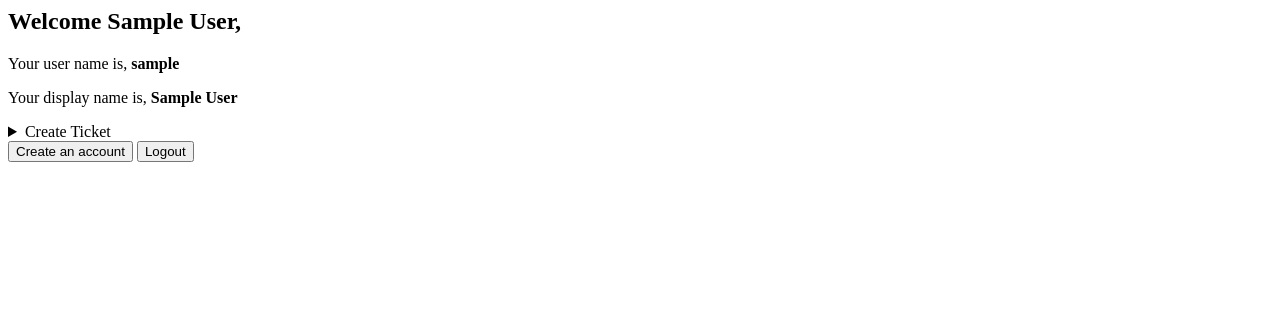
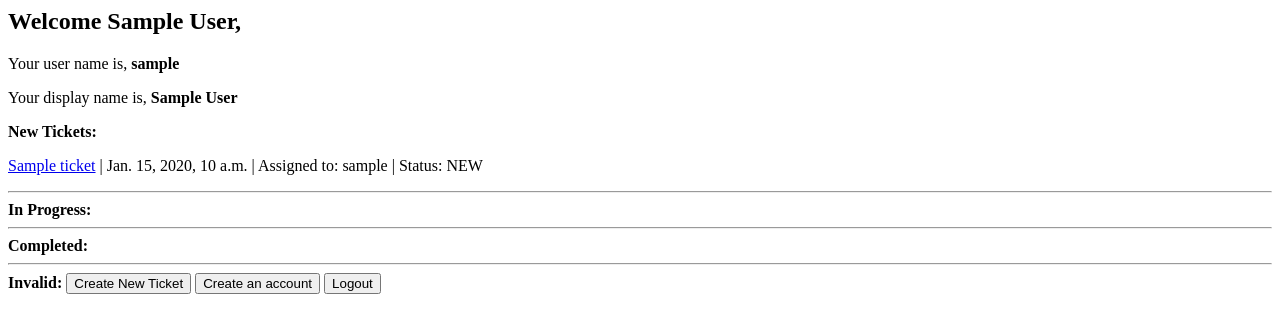
Before and after one commit to sepabailey/bugtracker, a Django app: page / in a window 1280 px wide. Shown: the top 333 px of the page. Run offline with Django 3.2, Linux system fonts and the light colour scheme; a user stored in the database is signed in; tables that the repository leaves empty hold one stand-in row (values such as "Sample post").

Commit message:
app now displays tickets on homepage in sorted order. Can change status of tickets and can edit them

```diff
--- a/bugticket/forms.py
+++ b/bugticket/forms.py
@@ -14,9 +14,6 @@ class SignupForm(UserCreationForm):
         fields = ('username', 'display_name', 'password1', 'password2')
 
 
-class TicketForm(forms.ModelForm):
-    class Meta:
-        model = Ticket
-        fields = [
-            'title', 'date', 'description', 'filed_user', 'ticket_status', 'assigned_user', 'completed_user'
-        ]
+class TicketForm(forms.Form):
+    title = forms.CharField(max_length=50)
+    description = forms.CharField(widget=forms.Textarea)
--- a/bugticket/models.py
+++ b/bugticket/models.py
@@ -25,10 +25,15 @@ class Ticket(models.Model):
     date = models.DateTimeField(default=timezone.now)
     description = models.TextField()
     filed_user = models.ForeignKey(
-        get_user_model(), related_name='filed_user', on_delete=models.CASCADE)
+        # https://stackoverflow.com/questions/25964312/not-null-constraint-failed-after-adding-to-models-py
+        # https://stackoverflow.com/questions/4604814/django-model-field-default-to-null
+        get_user_model(), related_name='filed_user', on_delete=models.CASCADE, default=None, null=True, blank=True)
     ticket_status = models.CharField(
         max_length=25, choices=STATUS_CHOICES, default=NEW)
     assigned_user = models.ForeignKey(
-        get_user_model(), related_name='assigned_user', on_delete=models.CASCADE)
+        get_user_model(), related_name='assigned_user', on_delete=models.CASCADE, default=None, null=True, blank=True)
     completed_user = models.ForeignKey(
-        get_user_model(), related_name='completed_user', on_delete=models.CASCADE)
+        get_user_model(), related_name='completed_user', on_delete=models.CASCADE, default=None, null=True, blank=True)
+
+    def __str__(self):
+        return self.title
--- a/bugticket/templates/index.html
+++ b/bugticket/templates/index.html
@@ -2,12 +2,40 @@
 <h2>Welcome {{user.display_name}},</h2>
 <p>Your user name is, <b>{{user.username}}</b></p>
 <p>Your display name is, <b>{{user.display_name}}</b></p>
-<details
-  ><summary>Create Ticket</summary>
-  <form action="" method="post">
-    {% csrf_token %} {{form.as_p}} <input type="submit" value="Add Ticket" />
-  </form>
-</details>
+
 {%endif%}
+
+<b>New Tickets:</b>
+{%for ticket in ticket_data%}
+{% if ticket.ticket_status == "NEW" %}
+  <p><a href = {% url 'ticket_detail' id=ticket.id%}>{{ticket.title}}</a> | {{ticket.date}} | Assigned to: {{ticket.assigned_user}} | Status: {{ticket.ticket_status}}</p>
+  {% endif %}
+{% endfor %}
+<hr>
+
+<b>In Progress:</b>
+{%for ticket in ticket_data%}
+{% if ticket.ticket_status == "IN PROGRESS" %}
+  <p><a href = {% url 'ticket_detail' id=ticket.id%}>{{ticket.title}}</a> | {{ticket.date}} | Assigned to: {{ticket.assigned_user}} | Status: {{ticket.ticket_status}}</p>
+  {% endif %}
+{% endfor %}
+<hr>
+
+<b>Completed:</b>
+{%for ticket in ticket_data%}
+{% if ticket.ticket_status == "DONE" %}
+  <p><a href = {% url 'ticket_detail' id=ticket.id%}>{{ticket.title}}</a> | {{ticket.date}} | Assigned to: {{ticket.assigned_user}} | Status: {{ticket.ticket_status}}</p>
+  {% endif %}
+{% endfor %}
+<hr>
+
+<b>Invalid:</b>
+{%for ticket in ticket_data%}
+{% if ticket.ticket_status == "INVALID" %}
+  <p><a href = {% url 'ticket_detail' id=ticket.id%}>{{ticket.title}}</a> | {{ticket.date}} | Assigned to: {{ticket.assigned_user}} | Status: {{ticket.ticket_status}}</p>
+  {% endif %}
+{% endfor %}
+
+<a href={%url 'new_ticket_form' user_id=user.id%}><button>Create New Ticket</button></a>
 <a href="{%url 'signup'%}"><button>Create an account</button></a>
 <a href="{%url 'logout_url'%}"><button>Logout</button></a>
--- /dev/null
+++ b/bugticket/templates/new_ticket_form.html
@@ -0,0 +1,6 @@
+<h2>Create Ticket</h2>
+<form action="" method="post">
+  {% csrf_token %} {{form.as_p}} <input type="submit" value="Add Ticket" />
+</form>
+
+<a href="{% url 'homepage' %}">Back</a>
--- /dev/null
+++ b/bugticket/templates/user_detail.html
@@ -0,0 +1,6 @@
+<b>Assigned</b>
+<p>{% for ticket in assigned_ticket %} {{ ticket }} {% endfor %}</p>
+<b>Filed</b>
+<p>{% for ticket in filed_ticket %} {{ ticket }} {% endfor %}</p>
+<b>Completed</b>
+<p>{% for ticket in completed_ticket %} {{ ticket }} {% endfor %}</p>
--- a/bugticket/urls.py
+++ b/bugticket/urls.py
@@ -7,4 +7,14 @@ urlpatterns = [
     path('logout/', views.logoutview, name='logout_url'),
     path('signup/', views.adduser, name='signup'),
     path('ticket_detail/<int:id>', views.ticket_detail, name='ticket_detail'),
+    path('ticketform/<int:user_id>', views.create_ticket, name='new_ticket_form'),
+    path('in_progress/edit/<int:ticket_id>',
+         views.inprogress_ticket, name='in_progress'),
+    path('complete/edit/<int:ticket_id>',
+         views.complete_ticket, name='complete_progress'),
+    path('invalid/edit/<int:ticket_id>',
+         views.invalid_ticket, name='invalid_progress'),
+    path('edit_ticket/edit/<int:ticket_id>', views.edit_ticket, name='edit'),
+    path('user_detail/<int:user_id>',
+         views.user_detail, name='user_detail'),
 ]
--- a/bugticket/views.py
+++ b/bugticket/views.py
@@ -8,6 +8,7 @@ from bugticket.forms import TicketForm
 
 @login_required
 def index(request):
+    ticket_data = Ticket.objects.all()
     user_data = CustomUser.objects.all()
     form = TicketForm()
     if request.method == "POST":
@@ -15,7 +16,7 @@ def index(request):
         form.save()
         return HttpResponseRedirect(reverse('home'))
     return render(request, 'index.html', {
-        'user_data': user_data, 'form': form
+        'user_data': user_data, 'ticket_data': ticket_data
     })
 
 
@@ -62,6 +63,80 @@ def adduser(request):
     return render(request, html, {'form': form})
 
 
+@login_required
 def ticket_detail(request, id):
     ticket = Ticket.objects.get(id=id)
     return render(request, 'ticket_detail.html', {'ticket': ticket})
+
+
+@login_required
+def create_ticket(request, user_id):
+    if request.method == 'POST':
+        form = TicketForm(request.POST)
+        if form.is_valid():
+            data = form.cleaned_data
+            user = CustomUser.objects.get(id=user_id)
+            Ticket.objects.create(
+                title=data['title'],
+                description=data['description'],
+                filed_user=user
+            )
+            return HttpResponseRedirect(reverse('homepage'))
+    form = TicketForm()
+    return render(request, 'new_ticket_form.html', {'form': form})
+
+
+@login_required
+def inprogress_ticket(request, ticket_id):
+    # Peter Marsh helped us to update ticket status
+    changing_ticket = Ticket.objects.get(id=ticket_id)
+    changing_ticket.ticket_status = "IN PROGRESS"
+    changing_ticket.assigned_user = request.user
+    changing_ticket.save()
+    return HttpResponseRedirect(reverse('ticket_detail', args=(ticket_id,)))
+
+
+@login_required
+def complete_ticket(request, ticket_id):
+    ticket = Ticket.objects.get(id=ticket_id)
+    ticket.ticket_status = "DONE"
+    ticket.completed_user = request.user
+    ticket.assigned_user = None
+    ticket.save()
+    return HttpResponseRedirect(reverse('ticket_detail', args=(ticket_id,)))
+
+
+@login_required
+def invalid_ticket(request, ticket_id):
+    ticket = Ticket.objects.get(id=ticket_id)
+    ticket.ticket_status = "INVALID"
+    ticket.assigned_user = None
+    ticket.completed_user = None
+    ticket.save()
+    return HttpResponseRedirect(reverse('ticket_detail', args=(ticket_id,)))
+
+
+@login_required
+def edit_ticket(request, ticket_id):
+    ticket = Ticket.objects.get(id=ticket_id)
+    if request.method == "POST":
+        form = TicketForm(request.POST)
+        if form.is_valid():
+            data = form.cleaned_data
+            ticket.title = data['title']
+            ticket.description = data['description']
+            ticket.save()
+        return HttpResponseRedirect(reverse('ticket_detail', args=(ticket_id,)))
+    form = TicketForm(initial={
+        'title': ticket.title,
+        'description': ticket.description
+    })
+    return render(request, 'new_ticket_form.html', {'form': form})
+
+
+@login_required
+def user_detail(request, user_id):
+    assigned_ticket = Ticket.objects.filter(assigned_user=user_id)
+    completed_ticket = Ticket.objects.filter(completed_user=user_id)
+    filed_ticket = Ticket.objects.filter(filed_user=user_id)
+    return render(request, 'user_detail.html', {'filed_ticket': filed_ticket, 'assigned_ticket': assigned_ticket, 'completed_ticket': completed_ticket})
```
Also changed, not shown: bugticket/templates/ticket_detail.html (+14 -2 lines), bugticket/migrations/0003_auto_20200521_1729.py (added), bugticket/migrations/0004_auto_20200521_2033.py (added).
